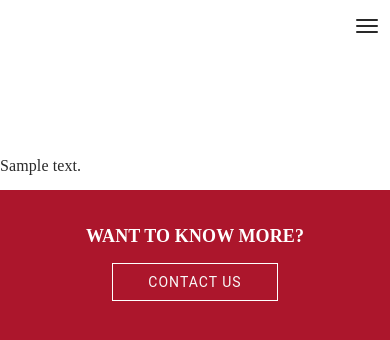
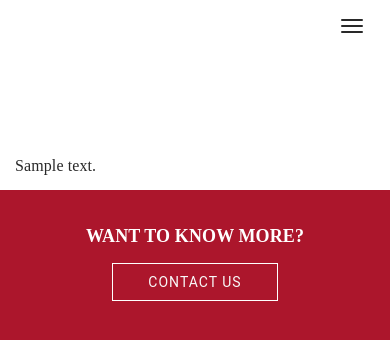
Before and after one commit to kenvilar/new-york-bakery, a WordPress theme: template themes/new-york-bakery/page.php in a window 390 px wide; the page is wider, and only the part inside the window is pictured. Shown: the top 340 px of that part. Run offline with PHP 8.4 and a stand-in for WordPress, Linux system fonts and the light colour scheme; the site name, menu and one post (Sample post) are stand-ins, and other content is empty; some libraries are stand-ins or nearby versions.

Commit message:
Fix mobile styles

```diff
--- a/themes/new-york-bakery/assets/css/custom.css
+++ b/themes/new-york-bakery/assets/css/custom.css
@@ -460,6 +460,11 @@ form { display: inline-block; }
 /*
 ============== Media ==============
 */
+@media only screen and (max-width: 320px) {
+	.white-bg, .gray-bg {
+		padding: 0;
+	}
+}
 @media only screen and (max-width: 401px) {
 	footer .site-container {
 		padding-left: 15px;
@@ -475,6 +480,10 @@ form { display: inline-block; }
 	}
 	#timeline {
 		width: auto;
+	}
+	.container-fluid {
+		padding-right: 15px !important;
+		padding-left: 15px !important;
 	}
 }
 @media only screen and (min-width: 768px) {
```
